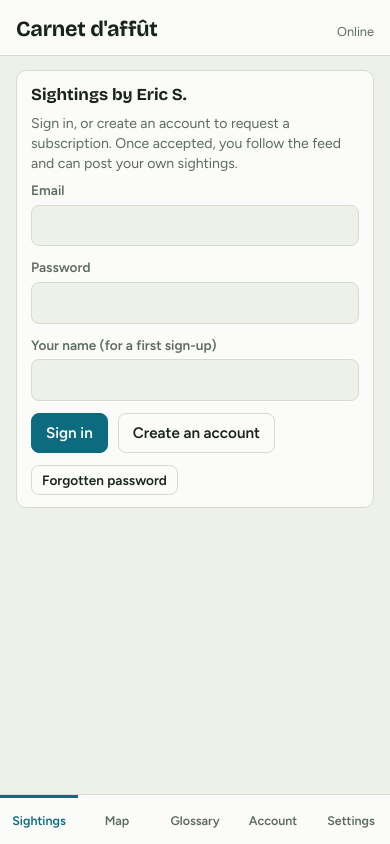
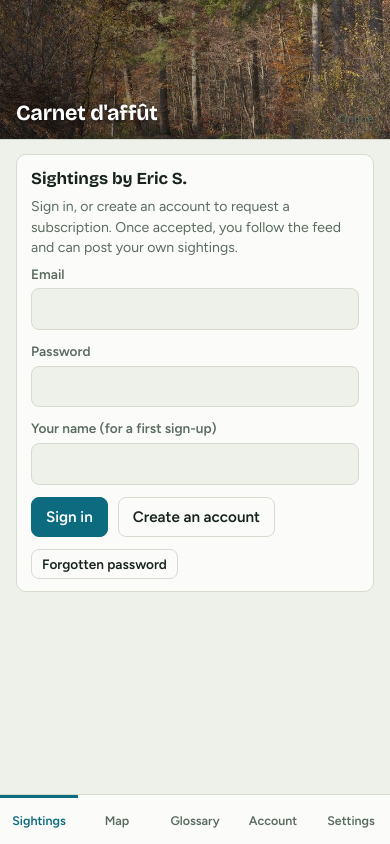
Before and after one commit to Raddjah/carnet-affut, a plain HTML site: page index.html in a window 390 px wide. Drawn offline with nearby package versions, Linux system fonts and the light colour scheme; no server answers.

Commit message:
Enhance header styling with gradient and media query

```diff
--- a/index.html
+++ b/index.html
@@ -42,7 +42,9 @@ h2{font-size:1.05rem;font-weight:700}
 h3{font-size:1rem;font-weight:700}
 p{margin:0}
 em.sci{font-style:italic;color:var(--muted);font-size:.9rem}
-header.top{display:flex;align-items:baseline;justify-content:space-between;gap:12px;padding:14px 16px 10px;border-bottom:1px solid var(--line);background:var(--surface)}
+header.top{display:flex;align-items:flex-end;justify-content:space-between;gap:12px;padding:14px 16px 10px;border-bottom:1px solid var(--line);min-height:140px;color:#fff;background:linear-gradient(to right,rgba(0,0,0,.55),rgba(0,0,0,.15)),url("images/bandeau-foret-960.jpg") center 60%/cover no-repeat}
+@media (min-width:961px){header.top{min-height:200px;background-image:linear-gradient(to right,rgba(0,0,0,.55),rgba(0,0,0,.15)),url("images/bandeau-foret.jpg")}}
+header.top *{color:#fff;text-shadow:0 1px 4px rgba(0,0,0,.7)}
 header.top small{color:var(--muted);font-size:.8rem;text-align:right}
 main{flex:1;overflow-y:auto;padding:14px 16px 96px;display:flex;flex-direction:column;gap:12px;max-width:720px;width:100%;margin:0 auto}
 nav.tabs{position:fixed;left:0;right:0;bottom:0;display:flex;background:var(--surface);border-top:1px solid var(--line);padding-bottom:env(safe-area-inset-bottom)}
```
